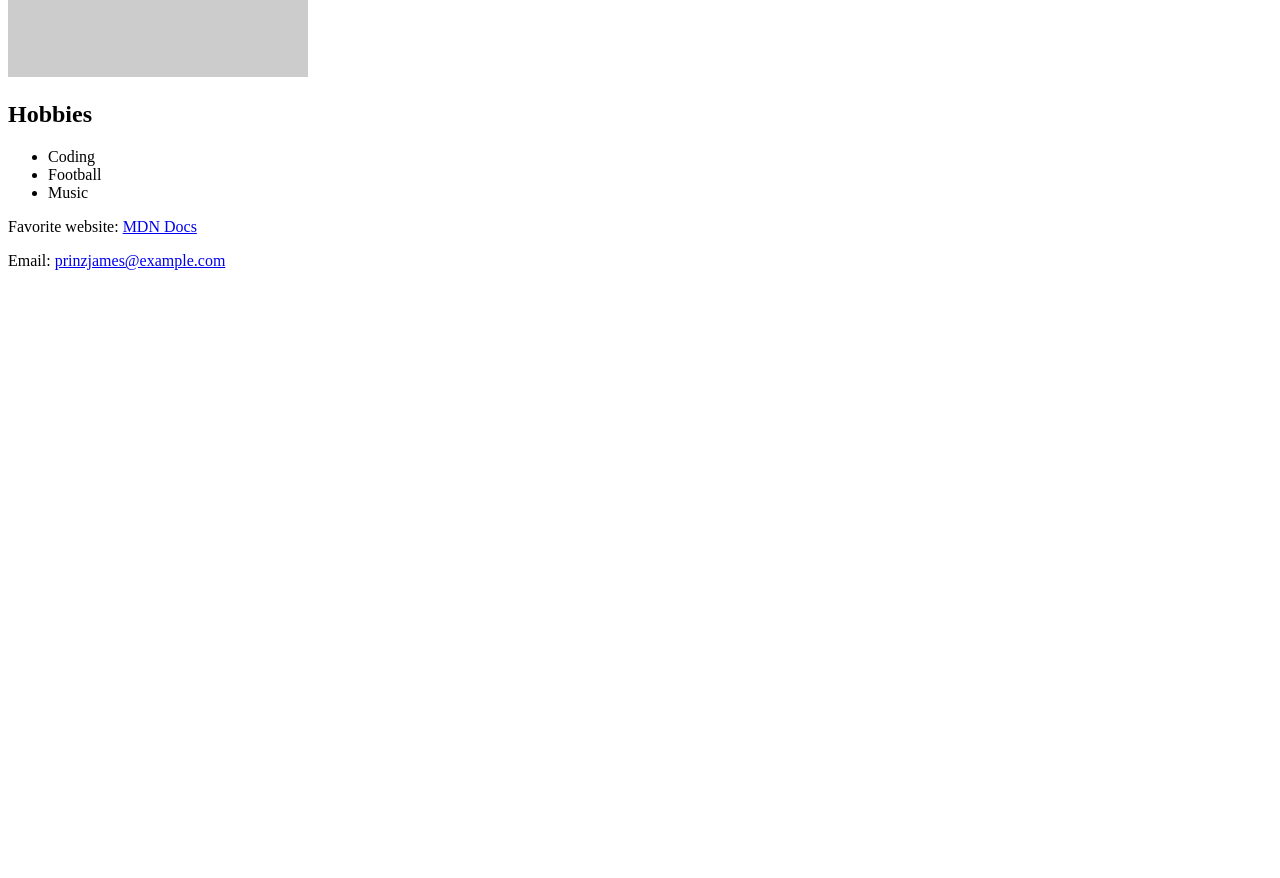
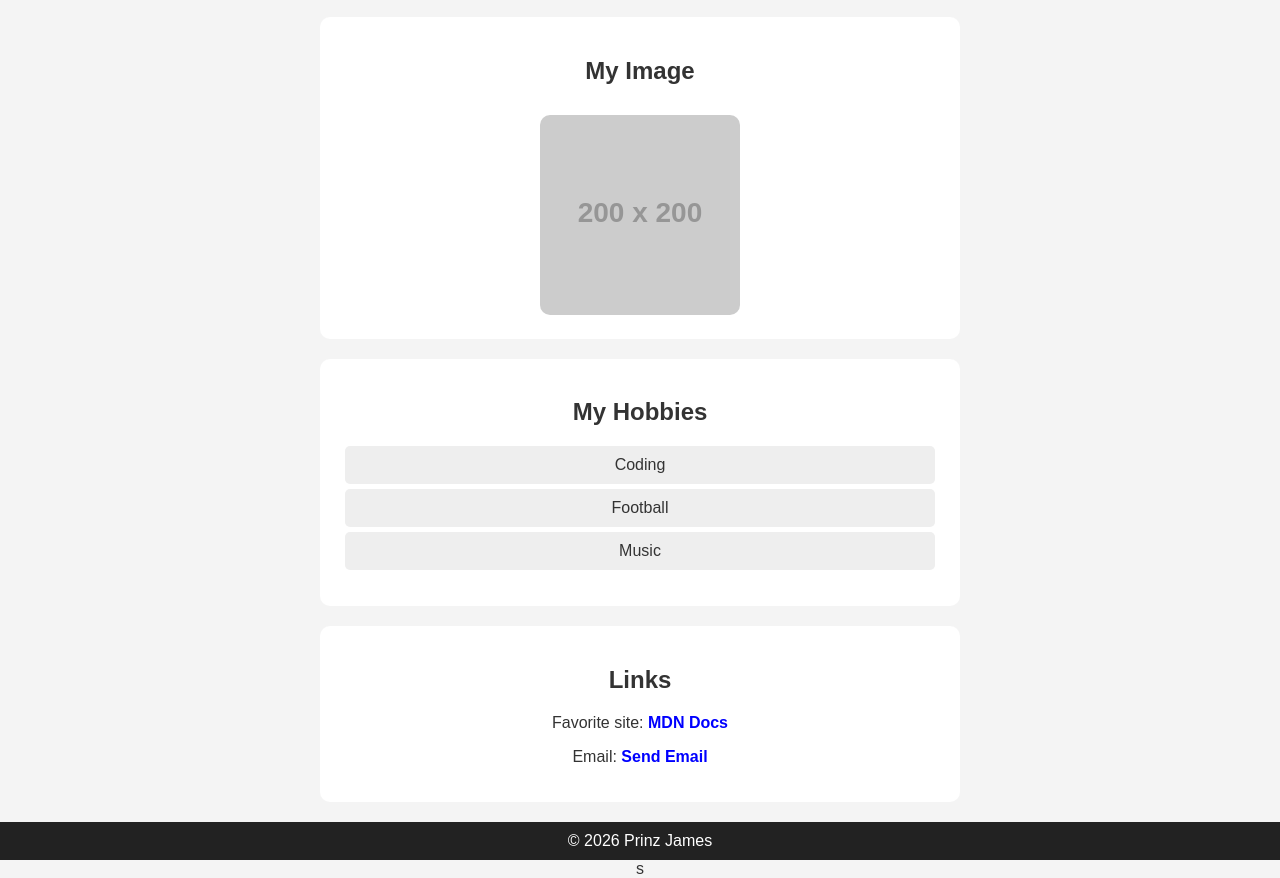
Before and after one commit to prinzjames/iyf-s10-week-01-prinzjames, a plain HTML site: page index.html in a window 1280 px wide. Shown: the part 337-1215 px from the top of the page. Before the commit the page ends 800 px from the top, so only its background shows below. Drawn offline with Linux system fonts and the light colour scheme; placeholder pictures from the web are drawn by us.

Commit message:
Rebuild: clean Week 1 portfolio structure

```diff
--- a/index.html
+++ b/index.html
@@ -4,31 +4,109 @@
     <meta charset="UTF-8">
     <meta name="viewport" content="width=device-width, initial-scale=1.0">
     <title>Prinz James - About Me</title>
+
+    <style>
+        body {
+            font-family: Arial, sans-serif;
+            margin: 0;
+            background: #f4f4f4;
+            color: #333;
+            text-align: center;
+        }
+
+        header {
+            background: #222;
+            color: white;
+            padding: 20px;
+        }
+
+        section {
+            margin: 20px auto;
+            max-width: 600px;
+            background: white;
+            padding: 20px;
+            border-radius: 10px;
+        }
+
+        img {
+            width: 200px;
+            border-radius: 10px;
+            margin-top: 10px;
+        }
+
+        ul {
+            list-style: none;
+            padding: 0;
+        }
+
+        ul li {
+            background: #eee;
+            margin: 5px;
+            padding: 10px;
+            border-radius: 5px;
+        }
+
+        a {
+            color: blue;
+            text-decoration: none;
+            font-weight: bold;
+        }
+
+        a:hover {
+            text-decoration: underline;
+        }
+
+        footer {
+            margin-top: 20px;
+            padding: 10px;
+            background: #222;
+            color: white;
+        }
+    </style>
 </head>
+
 <body>
 
+    <header>
         <h1>Prinz James</h1>
+        <p>My First Portfolio Website</p>
+    </header>
 
-    <p>I am learning web development and building my first portfolio website.</p>
+    <section>
+        <h2>About Me</h2>
+        <p>Hello! I am learning web development and building my first portfolio using HTML and GitHub Pages.</p>
+    </section>
 
-    <img src="https://via.placeholder.com/300" alt="Profile image">
+    <section>
+        <h2>My Image</h2>
+        <img src="https://via.placeholder.com/200" alt="Profile Image">
+    </section>
 
-    <h2>Hobbies</h2>
+    <section>
+        <h2>My Hobbies</h2>
         <ul>
             <li>Coding</li>
             <li>Football</li>
             <li>Music</li>
         </ul>
+    </section>
 
+    <section>
+        <h2>Links</h2>
         <p>
-        Favorite website:
+            Favorite site:
             <a href="https://developer.mozilla.org" target="_blank">MDN Docs</a>
         </p>
 
         <p>
             Email:
-        <a href="mailto:prinzjames@example.com">prinzjames@example.com</a>
+            <a href="mailto:prinzjames@example.com">Send Email</a>
         </p>
+    </section>
+
+    <footer>
+        © 2026 Prinz James
+    </footer>
 
 </body>
-</html>
+</html>s
```
Lines whose indentation alone changed are shown as unchanged.
